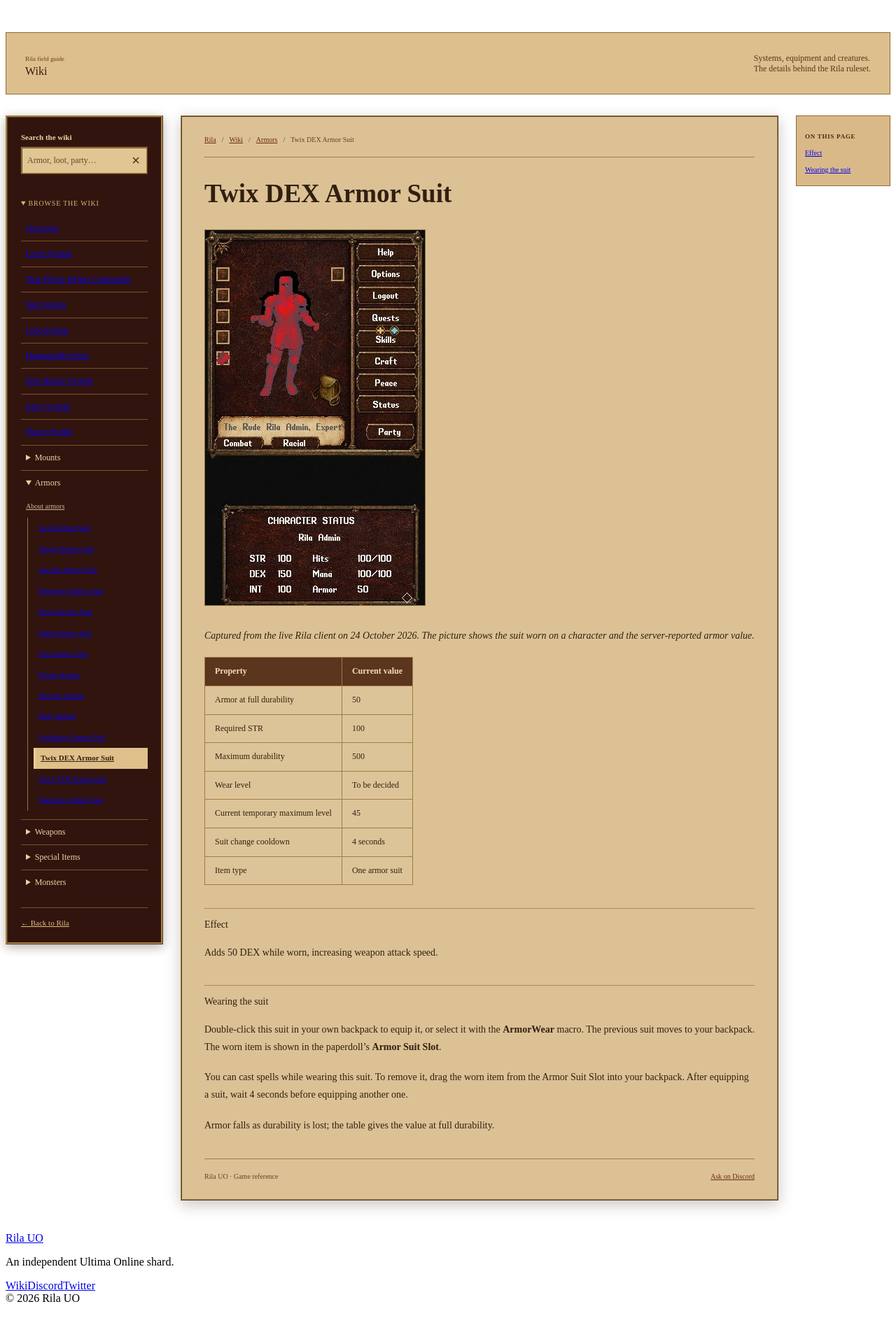
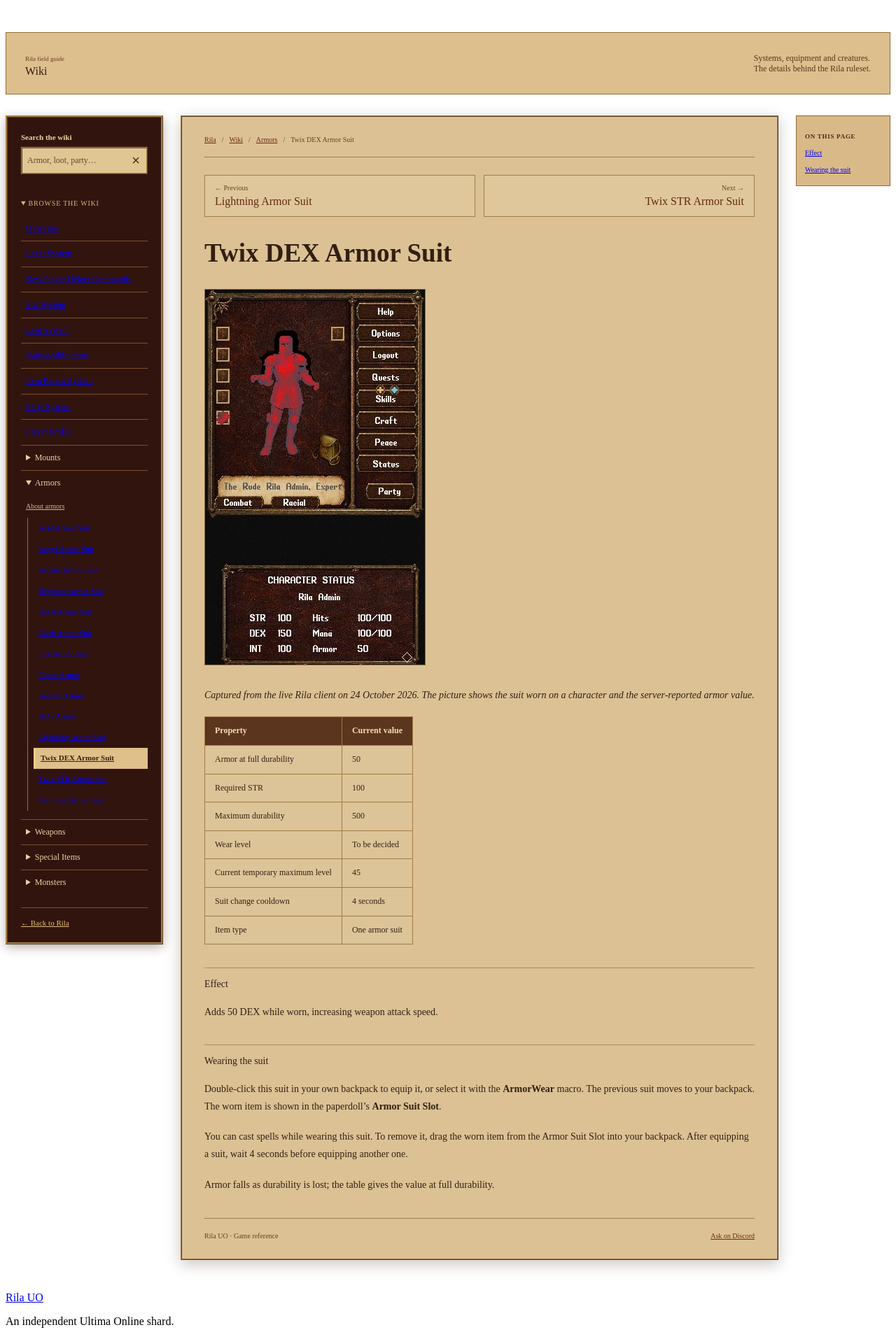
Before and after one commit to rilagames/rila-site, a Jekyll site: the page built from uo-wiki/armors_group_twix_dex.markdown, in a window 1280 px wide. Shown: the part 1332-3246 px from the top of the page at 70% size. Built offline with Jekyll 4.4.1, drawn with Linux system fonts in a browser that asks for light colours; before the commit the page ends 3205 px from its top, so only the background shows below that.

Commit message:
Add named previous and next navigation above wiki articles

```diff
--- a/uo-wiki/_layouts/default.html
+++ b/uo-wiki/_layouts/default.html
@@ -52,6 +52,29 @@
     </aside>
     <main id="wiki-content" class="wiki-article" tabindex="-1">
       <nav class="wiki-breadcrumbs" aria-label="Breadcrumb"><a href="{{ main_base }}/">Rila</a><span aria-hidden="true">/</span><a href="{{ '/' | relative_url }}">Wiki</a>{% if page.parent %}{% assign parent_page = site.pages | where: 'title', page.parent | first %}<span aria-hidden="true">/</span><a href="{{ parent_page.url | relative_url }}">{{ page.parent | escape }}</a>{% endif %}{% unless page.layout == 'home' %}<span aria-hidden="true">/</span><span aria-current="page">{{ page.title | default: 'Page not found' | escape }}</span>{% endunless %}</nav>
+      {% unless page.layout == 'home' %}
+      {% assign previous_page = nil %}{% assign next_page = nil %}
+      {% if page.parent %}
+        {% assign siblings = site.pages | where: 'parent', page.parent | sort: 'title' %}
+        {% assign previous_page = site.pages | where: 'title', page.parent | first %}
+        {% assign next_page = previous_page %}
+      {% else %}
+        {% assign siblings = navigation | where_exp: 'item', 'item.parent == nil' %}
+      {% endif %}
+      {% for sibling in siblings %}
+        {% if sibling.url == page.url %}
+          {% unless forloop.first %}{% assign previous_index = forloop.index0 | minus: 1 %}{% assign previous_page = siblings[previous_index] %}{% endunless %}
+          {% unless forloop.last %}{% assign next_index = forloop.index0 | plus: 1 %}{% assign next_page = siblings[next_index] %}{% endunless %}
+          {% break %}
+        {% endif %}
+      {% endfor %}
+      {% if previous_page or next_page %}
+      <nav class="wiki-page-navigation" aria-label="Previous and next pages">
+        {% if previous_page %}<a class="wiki-page-previous" href="{{ previous_page.url | relative_url }}#wiki-content" rel="prev"><small>← Previous</small><span>{{ previous_page.title | escape }}</span></a>{% endif %}
+        {% if next_page %}<a class="wiki-page-next" href="{{ next_page.url | relative_url }}#wiki-content" rel="next"><small>Next →</small><span>{{ next_page.title | escape }}</span></a>{% endif %}
+      </nav>
+      {% endif %}
+      {% endunless %}
       <article class="wiki-prose">{{ content }}</article>
       {% if page.has_children %}
       {% assign children = site.pages | where: 'parent', page.title | sort: 'title' %}
--- a/uo-wiki/assets/css/wiki.css
+++ b/uo-wiki/assets/css/wiki.css
@@ -64,3 +64,12 @@ layout: null
 @media(max-width:1050px) { .wiki-shell { grid-template-columns: 210px minmax(0,1fr); gap: 22px; }.wiki-toc { display: none; }.wiki-article { padding: 25px; } }
 @media(max-width:760px) { .wiki-masthead { margin-block: 22px; padding: 20px; }.wiki-masthead>p { font-size: 10px; max-width: 150px; }.wiki-section-title { font-size: 30px; }.wiki-shell { grid-template-columns: minmax(0,1fr); gap: 20px; margin-bottom: 28px; }.wiki-sidebar { padding: 16px 19px; }.wiki-tree { max-height: 55vh; overflow-y: auto; }.wiki-search { max-width: none; }.wiki-article { padding: 23px 20px; }.wiki-prose h1 { font-size: 32px; }.wiki-prose { font-size: 13px; }.wiki-prose h2 { font-size: 25px; }.wiki-prose pre { padding: 14px; font-size: 11px; }.wiki-category-pages ul { grid-template-columns: 1fr; }.wiki-back { margin-top: 9px; padding-top: 10px; }.wiki-prose td,.wiki-prose th { padding: 8px 10px; }.wiki-article-footer { flex-wrap: wrap; } }
 @media(prefers-reduced-motion:reduce) { html { scroll-behavior: auto; } }
+
+.wiki-page-navigation { display: grid; grid-template-columns: minmax(0,1fr) minmax(0,1fr); gap: 12px; margin-bottom: 25px; }
+.wiki-page-navigation a { display: flex; flex-direction: column; gap: 5px; min-width: 0; padding: 12px 14px; border: 1px solid #a17e49; background: #e5cda180; color: #612a13; text-decoration: none; overflow-wrap: anywhere; }
+.wiki-page-navigation a:hover { background: #efd9b2; border-color: #703d1c; }
+.wiki-page-navigation a:focus-visible { outline: 2px solid #703d1c; outline-offset: 3px; }
+.wiki-page-navigation small { font-size: 10px; color: #644322; }
+.wiki-page-navigation span { font: 18px/1.3 var(--serif); }
+.wiki-page-next { grid-column: 2; text-align: right; }
+@media(max-width:480px) { .wiki-page-navigation { gap: 8px; }.wiki-page-navigation a { padding: 10px; }.wiki-page-navigation span { font-size: 16px; } }
```
